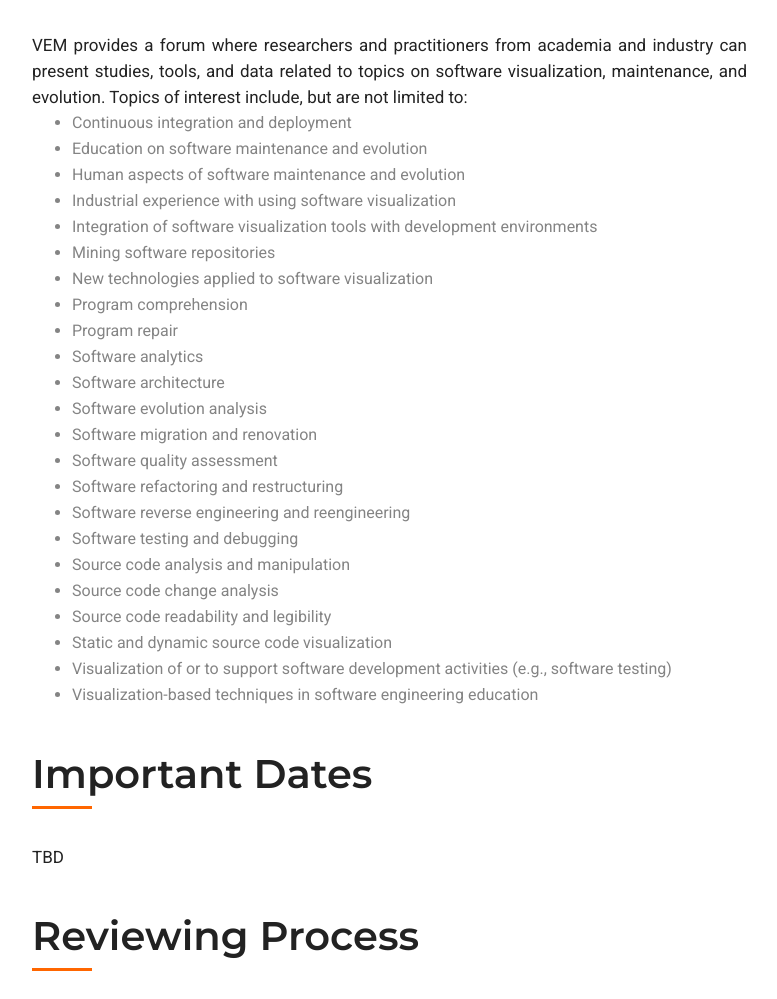
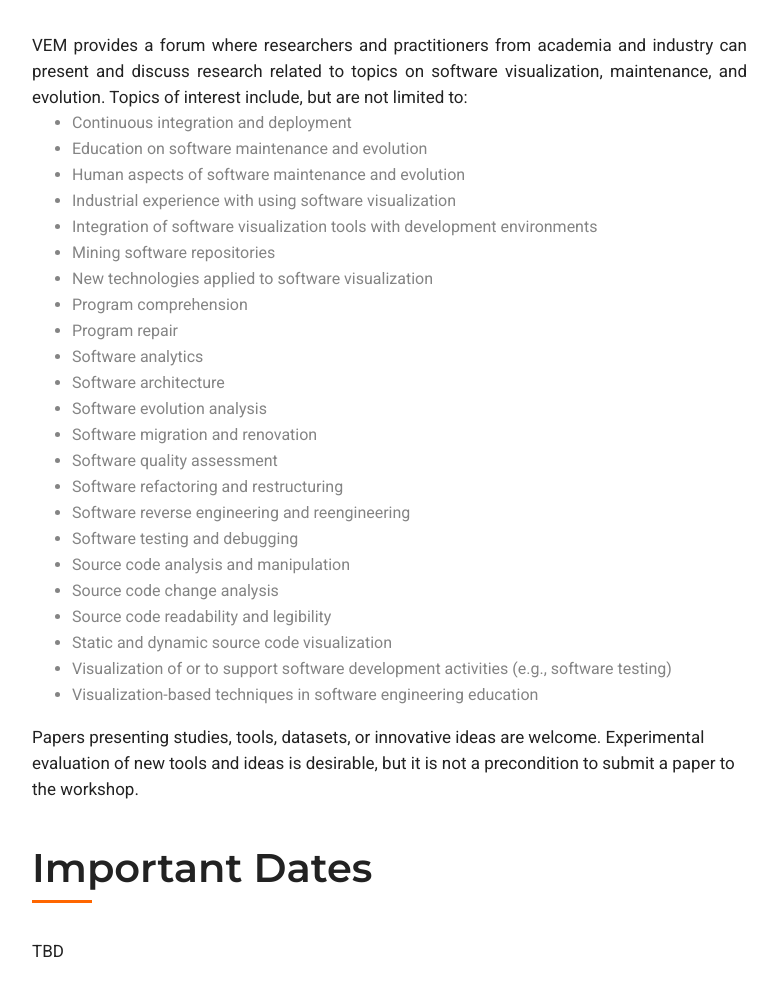
Before and after one commit to vem-workshop/vem2021, a plain HTML site: page cfp.html in a window 1280 px wide. Shown: the part 458-1457 px from the top of the page, without its empty margins (68-845 px from the left). Drawn offline with Linux system fonts and the light colour scheme; some packages are replaced by stand-ins of ours; a script that the page names is missing.

Commit message:
Review topics of interest

```diff
--- a/cfp.html
+++ b/cfp.html
@@ -100,7 +100,7 @@
                         <h2>Topics of Interest</h2>
                         <div class="description-one">
                             <p align="justify">
-                                VEM provides a forum where researchers and practitioners from academia and industry can present studies, tools, and data related to topics on software visualization, maintenance, and evolution.
+                                VEM provides a forum where researchers and practitioners from academia and industry can present and discuss research related to topics on software visualization, maintenance, and evolution.
                                 Topics of interest include, but are not limited to:
                             </p>
                             <ul>
@@ -128,6 +128,10 @@
                                 <li>Visualization of or to support software development activities (e.g., software testing)</li>
                                 <li>Visualization-based techniques in software engineering education</li>
                             </ul>
+                            <p>
+                                Papers presenting studies, tools, datasets, or innovative ideas are welcome.
+                                Experimental evaluation of new tools and ideas is desirable, but it is not a precondition to submit a paper to the workshop.
+                            </p>
                         </div>
 
                         </br>
```
